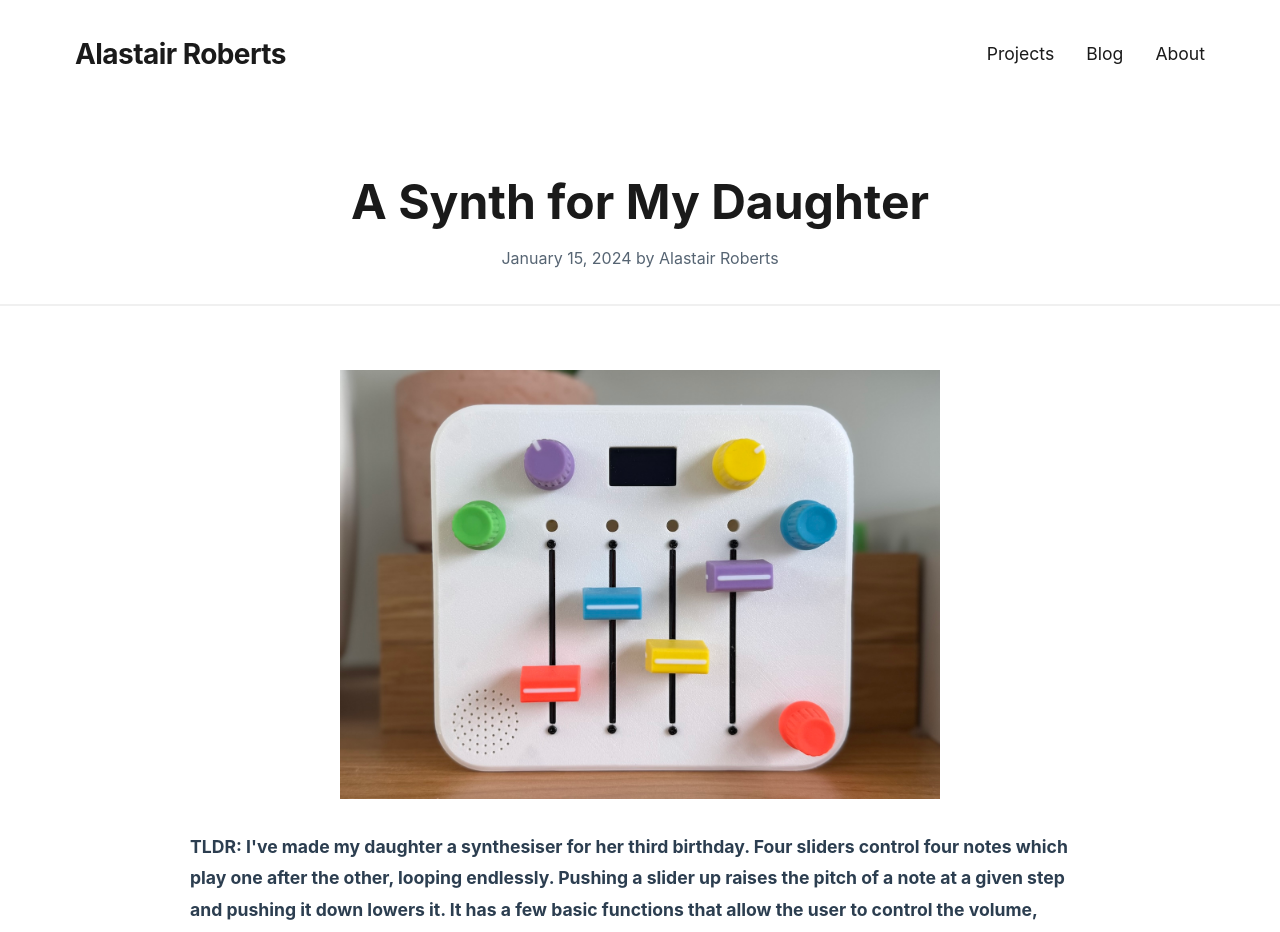
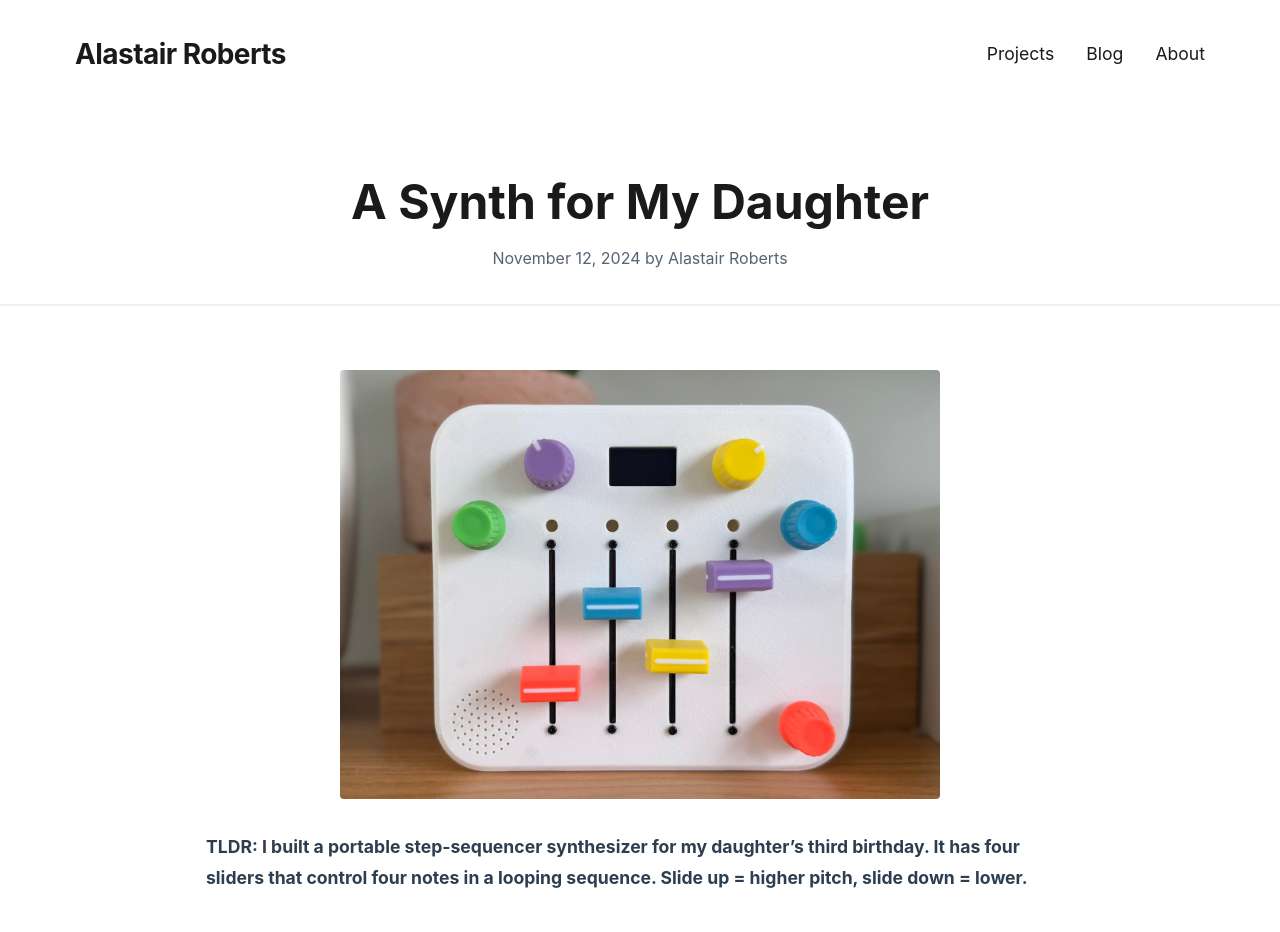
Before and after one commit to aliroberts/aliroberts.github.io, a Jekyll site: the page built from _posts/2025-11-10-a-synth-for-my-daughter.md, in a window 1280 px wide and 1400 px high. Shown: the top 932 px of the window. Built offline with Jekyll 4.4.1, drawn with Linux system fonts in a browser that asks for light colours; some of the changed text lies outside the part shown.

Commit message:
Draft polishing

```diff
--- a/_posts/2025-11-10-a-synth-for-my-daughter.md
+++ b/_posts/2025-11-10-a-synth-for-my-daughter.md
@@ -1,7 +1,7 @@
 ---
 layout: post
 title: "A Synth for My Daughter"
-date: 2024-01-15
+date: 2024-11-12
 category: Hardware
 excerpt: "How I built a portable synthesizer for my three year old daughter."
 tags: [hardware, software, iot, raspberry-pi, nodejs]
@@ -10,49 +10,95 @@
 {% assign base = '/assets/posts/2025-11-10-a-synth-for-my-daughter' | relative_url %}
 
 
-<figure>
-  <img style="max-width: 600px" src="{{ base }}/prototype-enclosure.jpeg" alt="Slider layout">
-</figure>
-
-
-<p class="tldr">TLDR: I've made my daughter a synthesiser for her third birthday. Four sliders control four notes which play one after the other, looping endlessly. Pushing a slider up raises the pitch of a note at a given step and pushing it down lowers it. It has a few basic functions that allow the user to control the volume, tempo, pitch, scale and sound and comes with a selection of patterns to choose from. It also has a screen for visual feedback and displaying a cute, dancing panda bear. Here it is in action:</p>
-
-## Inspiration
-
-For my daughter's first birthday, she was gifted a ['Montesorri Activity Board'](https://www.amazon.co.uk/Montessori-Activity-Sensory-Learning-Birthday). About the size of a paperback, it presents itself as a wooden box with various knobs and switches that control a constellation of multicoloured LEDs. It reminded of a the control surface of a synthesizer and I thought that if it could produce a few simple sounds it might make it more interesting, and possibly educational, for a child who uses it. This gave me the idea of building an accessible electronic instrument. A sequencer - that is, a controller that plays user-chosen notes one after another at regular time intervals - seemed like a natural interface since music can play without constant effort on part of the user while retaining enough creative potential for it to remain interesting. I thought sliders would provide an intuitive way of controlling the pitch of the notes since their position maps to the language that we use when talking about pitch i.e. up, down, high, low.
-
-It wasn't until her birthday the following year when we gifted her a Yoto Mini player that I resolved to actually build the thing. The Yoto Mini is a small portable audio player that allows children to play music and stories by inserting the NFC-powered cards into its slot. In addition to a large library of story book and music cards you can also purchase blank ones and use their app to connect them to your own uploaded MP3s. It is a beautiful device and simple enough for a toddler to operate. I was moved by my daughter's initial reaction when she first held this little box as it played some of her favourite music and wanted to channel some creative energy into building something fun for her.
-
-## Prototyping
-
-I started the project with a 15 year old Arduino Inventors Kit and no prior hardware experience. I figured that a reasonable place to start was to breadboard a simple MIDI controller for some as-yet-undetermined module that would generate the audio. If I could get some potentiometer readings, map them to 12 discrete values - one for each note in an octave - and turn them somehow into MIDI messages, I would have taken a small step in the right direction. Designing a pretty box to put it in could wait until later.
-
-Reading the potentiometer inputs was easy enough and I then used the [Arduino MIDI](https://github.com/FortySevenEffects/arduino_midi_library) library to generate the MIDI messages. To hear the output I wrote a small Python script that could intercept the generated MIDI signals and forward them on to my MBP's default MIDI device which could then be picked up by Logic Pro. This meant that I could use software instruments to bring the Arduino sequencer to life in the initial stages.
-
-<figure>
-  <img style="max-width: 600px" src="{{ base }}/breadboard-prototype.jpeg" alt="Slider layout">
-</figure>
-
-Once I'd got the hang of wiring up potentiometers and rotary encoders, the next step was to move the audio synthesis from Logic to my breadboard. For this I used a little $12.95 [SAM2695 synthesiser module](https://shop.m5stack.com/products/midi-synthesizer-unit-sam2695) with an integrated amplifier and speaker. Its inner workings remain a mystery to me but it does what I need it to and I was happy reduce the amount of time to get a functioning prototype into my daughter's hands.
-
-Next, I added small OLED screen to show provide some visual feedback and character and used the handy [u8g2 graphics library](https://github.com/olikraus/u8g2). This was actually more of a challenge to incorporate that anticipated since the Arduino Nano I was using has so little RAM that storing an entire screen-sized bitmap in memory and writing to the OLED in one go was out of the question. This meant that I had to be more selective with the parts of the screen I was updating. At this point I really should've switched to a much more powerful ESP32 variant which would have simplified the implementation. Updating the screen in patches is expensive and large updates could take sufficiently long that encoder readings would be interrupted resulting in dodgy controls and delayed notes. Nevertheless I persevered and accepted a little bit of MIDI lag at quicker tempos when twiddling a knob.
-
-For coding on-the-go I discovered a fantastic [microcontroller simulator called Wokwi](https://wokwi.com/) that allowed me create a diagram of my circuit and test my implementation without having to lug around my delicate prototype. They have an online simulator that's available for free and a VS Code plugin in their paid version.
-
-<div class="image-gallery cols-2">
-<a href="{{ base }}/wokwi.jpeg">
-    <img src="{{ base }}/wokwi.jpeg" alt="Woki in VS Code" style="object-position: center;">
-  </a>
-<a href="{{ base }}/breadboard.jpeg">
-    <img src="{{ base }}/breadboard.jpeg" alt="Early breadboard prototype" style=" height: 100%; object-position: center">
+<div class="image-gallery cols-1">
+<a href="{{ base }}/prototype-enclosure.jpeg">
+    <img src="{{ base }}/prototype-enclosure.jpeg" alt="Prototype-enclosure" style="max-width: 600px; object-position: center;">
   </a>
 </div>
 
-With a broadly function circuit it was time to move on to designing an enclosure and assembling a complete version of the synthesiser that my daughter could play with.
+<p class="tldr">TLDR: I built a portable step-sequencer synthesizer for my daughter’s third birthday. It has four sliders that control four notes in a looping sequence. Slide up = higher pitch, slide down = lower.
+</p>
 
-## Version 1
+<p class="tldr">It includes:</p>
 
-The prospect of moving my circuit, however simple, to a PCB seemed daunting so I decided the first version would be hand-wired together using a solderable breadboard. The good: drinking wine and hanging with Romain, who kindly offered to help with the soldering; the bad: when the time finally came to close the two halves of the enclosure, stuffing the rats nest of wires inside ended up putting pressure on a bunch of the delicate soldered joints and breaking them. My daughter could play around a bit with it - enough for me to convince/fool myself that she'd enjoy using it - but it was fragile and I resolved to make an improved version. I also decided that I'd build a few units to give to some friends and wanted something more robust that was quicker and easier to assemble.
+<ul class="tldr">
+    <li>An onboard synth module + speaker</li>
+    <li>Tempo, volume, scale, pitch, and instrument controls</li>
+    <li>An OLED screen with visual feedback + a dancing panda</li>
+    <li>A custom PCB and 3D-printed enclosure</li>
+</ul>
+
+<p class="tldr">It's a child-friendly, tactile music toy. Here's the pink edition in action:
+</p>
+
+<iframe width="100%" height="500px" src="https://www.youtube.com/embed/5gMyihI9n4o"
+        title="YouTube video player" frameborder="0"
+        allow="accelerometer; autoplay; clipboard-write; encrypted-media; gyroscope; picture-in-picture"
+        allowfullscreen>
+</iframe>
+
+## Why I built this
+
+My daughter received a Montessori activity board full of switches and LEDs for her first birthday. Watching her twist knobs and flip the switches reminded me of the control surface of a synth, and I wondered if I could build a musical version - something simple, tactile, and creative that didn’t require holding down buttons to keep the sound going. A year later I finally decided to build it. I had no prior hardware experience, so this became an excuse to learn about microcontrollers, CAD, PCB design, and 3D printing.
+
+## First steps
+
+I started the project with a 15 year old Arduino Inventors Kit and only a vague idea about how to use it. The first goal was simple: build a basic MIDI controller on a breadboard. If I could get some potentiometer readings, map them to 12 discrete values - one for each note in an octave - and emit MIDI messages, I would have taken a small step in the right direction. Adding an onboard synth module and designing a pretty box to put it in could wait until later.
+
+Reading the potentiometer inputs and turning them into the MIDI messages using the [Arduino MIDI](https://github.com/FortySevenEffects/arduino_midi_library) library was easy enough. To hear the output, I wrote a small Python script that intercepted the MIDI messages and forwarded them to my Mac’s default MIDI device, which Logic Pro could pick up. That let me "play" the breadboard through software instruments.
+
+<div class="image-gallery cols-1">
+<a href="{{ base }}/breadboard-prototype.jpeg">
+    <img src="{{ base }}/breadboard-prototype.jpeg" alt="Breadboard prototype" style="max-width: 600px; object-position: center;">
+  </a>
+</div>
+
+Once I had the hang of wiring up potentiometers and rotary encoders, the next step was to move the audio synthesis from Logic to my breadboard. For this I used a little $12.95 [SAM2695 synthesiser module](https://shop.m5stack.com/products/midi-synthesizer-unit-sam2695) with an integrated amplifier and speaker. Its inner workings remain a mystery to me but it does what I need it to and I was happy reduce the amount of time to get a functioning prototype into my daughter's hands.
+
+Next, I added small OLED screen to show provide some visual feedback and character and used the handy [u8g2 graphics library](https://github.com/olikraus/u8g2). This was trickier than I expected: the Arduino Nano has so little RAM that I couldn’t buffer a full frame. I had to update the screen in small patches, and large updates were slow enough that they occasionally interfered with encoder reads, and caused laggy notes at faster tempos. I've still got some work to do to iron out blocking screen updates, but for now I pushed through and accepted a bit of lag.
+
+<div class="image-gallery cols-1">
+<a href="{{ base }}/breadboard.jpeg">
+    <img src="{{ base }}/breadboard.jpeg" alt="Early breadboard prototype" style="max-height: 500px; object-position: center">
+  </a>
+</div>
+
+For developing on-the-go, I discovered the [Wokwi￼microcontroller simulator](https://wokwi.com/). It let me build a virtual schematic and test code without luggin around the my fragile prototype. They have a free online simulator and a paid VS Code plugin that lets you create your diagrams in the IDE.
+
+<div class="image-gallery cols-1">
+<a href="{{ base }}/wokwi.jpeg">
+    <img src="{{ base }}/wokwi.jpeg" alt="Wokwi in VS Code" style="max-height: 500px; object-position: center;">
+  </a>
+</div>
+
+Once I had a functional circuit it was time to move on to designing an enclosure and assembling a complete version of the synthesiser that my daughter could play with.
+
+### Adventures in CAD
+
+After wiring up the breadboard, the next hurdle was figuring out how to build a proper enclosure. I looked for off-the-shelf cases, but nothing matched the size I needed, and everything seemed to come in either black or beige. So I decided to learn some basic CAD and 3D-print the enclosure on a friend’s Bambu Labs A1 Mini.
+
+I downloaded Fusion 360 and started following tutorials. With only an hour or two to spare in the evenings, progress was slow at first. I’d never used any CAD software before, so I was constantly switching between learning the software and trying to make actual progress on the design. For other beginners, I highly recommend Product Design Online’s [Learn Fusion 360 in 30 Days](https://www.youtube.com/watch?v=d3qGQ2utl2A) and this excellent [video by wermy](https://www.youtube.com/watch?v=5hComh1hFzY).
+
+After a few weeks of trial-and-error, I finally had a design I could print:
+
+
+<div class="image-gallery cols-3">
+    <a href="{{ base }}/enclosure-1.jpeg">
+        <img src="{{ base }}/enclosure-1.jpeg" alt="Enclosure design - version 1" style="height: 300px; max-height: 400px; object-position: center;">
+    </a>
+    <a href="{{ base }}/3d-print-1.jpeg">
+        <img src="{{ base }}/3d-print-1.jpeg" alt="Enclosure - 3D print" style="height: 300px; max-height: 400px; object-position: center;">
+    </a>
+    <a href="{{ base }}/enclosure-1-pieces.jpeg">
+        <img src="{{ base }}/enclosure-1-pieces.jpeg" alt="Enclosure - top and bootom" style="height: 300px; max-height: 400px; object-position: center;">
+    </a>
+</div>
+
+
+
+### First assembly
+
+Moving the circuit to a proper PCB felt daunting, so for the first version I hand-wired everything on a solderable breadboard.  The good: hanging out and drinking some wine with my friend, who kindly offered to help with the soldering. The bad: when the time finally came to close the two halves of the enclosure, stuffing the rats nest of wires inside ended up putting pressure on a bunch of the delicate soldered joints and breaking them. My daughter could play around a bit with it - enough for me to convince myself that she'd genuinely enjoy using it - but it was fragile. I also wanted to make a few units for friends, which meant I needed something more robust and faster to assemble. Time to design a PCB.
 
 <div class="image-gallery cols-2">
 <a href="{{ base }}/assembly-1.jpeg">
@@ -63,18 +109,11 @@
   </a>
 </div>
 
-I also made a poor decision about the power supply. After learning that energy capacity is a thing and figuring out that a 9V battery has too little to power my components for a reasonable amount of time, I decided to opt for a 4 AA batteries and use the Arduino's built-in voltage converter to provide a steady 5 volts. Something I overlooked, however, is that the Arduino's VIN pin that provides a regulated 5V to the board requires 7-12V input, while my batteries will provide, at best, 6V when new. The board seemed to work OK at this voltage but it still seemed like a bad idea since it would likely lead to flakiness and short battery life when the voltage starts to sag.
+#### Designing a PCB
 
-Building a new version would allow me to address these shortcomings. I was also keen to make a proper battery compartment.
+Once again I was back on YouTube and fumbling my way through an unfamiliar workflow, though I stuck with Fusion 360 which has its own electronics design suite. For my first attempt I decided that I'd focus on surface-mounting the various components and save integrating the microcontroller into the board for a future project. A large chunk of the time here was spent reading datasheets, sourcing parts and importing their footprints/models into Fusion 360. Once I had learned the basics, I was able to route the circuit on a 2-layer board. One of the nice things about Fusion is that you get a full 3D model of the assembled PCB, which makes designing the enclosure much easier.
 
-
-## Version 2
-
-### PCB
-
-For the follow-up version I decided to pull up my socks and learn some elementary PCB design. Fusion 360 comes bundled with PCB design software, though there are some restrictions in place in the free version that limits the board to two layers and the size of the board to 80mm^2. The goal here was simply to provide a surface on which I could attach the various components and have them all wired up after soldering their pins. It would've been more cost effective to integrate the Arduino's Atmega chip and circuitry directly onto the board, however I wanted to keep the circuit simple and focus on learning the end-to-end flow of designing a PCB and incorporating it into a device.
-
-For those who are unfamiliar with designing PCBs in Fusion 360, they consist of three 'sheets' - a schematic, the 2D PCB layout containing component footprints and routing (wiring), and a 3D model that you can then incorporate in your enclosure. When you've decided on the components you need, you can go to one of the many online electronics retailers such as Mouser, locate a suitable part, and download some manufacturer-provided files containing the schematic, footprint and 3d model. You can then import them into Fusion 360, drag them into place and wire 'em up. When you're done, you then export the PCB design file and upload this to a manufacture's website, give them $30 and twiddle your thumbs for 5 or so days before receiving it in the post. This last part is a modern miracle.
+When I was finished, I exported the PCB design file and uploaded it to [JLCPCB](https://jlcpcb.com/). Five boards (the minimum order) cost £35.41 including shipping, and they arrived five days later. It blows my mind that this is possible.
 
 <div class="image-gallery cols-2">
 <a href="{{ base }}/pcb-design.jpeg">
@@ -85,27 +124,38 @@
   </a>
 </div>
 
-### Enclosure
+### The path to power
 
-With the PCB designed and ordered, I moved on to designing the enclosure that would house all the components. I used Fusion 360's CAD tools to model the case, ensuring proper spacing for the sliders, screen, speakers, and battery compartment. Here are some views of the enclosure design and assembly:
+For my first version I had decided to use 4 AA batteries and use the Arduino's built-in voltage converter to provide a steady 5 volts. Something I overlooked, however, is that the Arduino's VIN pin that provides a regulated 5V to the board requires 7-12V input, while my batteries will provide, at best, 6V when new. The board seemed to work OK at this voltage but it would be vulnerable to random resets as the voltage starts to sag and a short battery life.
+
+For the next iteration I decided to get rid of one of the batteries and introduce an [Adafruit Miniboost](https://www.digikey.co.uk/en/products/detail/adafruit-industries-llc/4654/12697636) to provide a regulated 5V power supply to the Arduino from the combine 4.5V from the three AA batteries. This allowed me to reduce the weight a little bit and provide the synth with a stable supply of power for a longer duration.
+
+
+### The final version
+<!--
+<figure>
+    <img src="{{ base }}/does-it-come-in-pink.jpg"/>
+</figure> -->
+
+
+Finally, I updated the enclosure so that I could securely attach the PCB and added a neat little battery compartment. I also added a small bezel to raise the height of OLED display.
 
 <div class="image-gallery cols-2">
 <a href="{{ base }}/enclosure-bottom.jpeg">
-    <img src="{{ base }}/enclosure-bottom.jpeg" alt="Enclosure bottom view" style="width: 600px; height: 400px; object-position: center; clip-path: inset(50px 0 20px 0);">
+    <img src="{{ base }}/enclosure-bottom.jpeg" alt="Enclosure bottom view" style="object-position: center;">
   </a>
 <a href="{{ base }}/enclosure-battery.jpeg">
-    <img src="{{ base }}/enclosure-battery.jpeg" alt="Battery compartment" style="width: 600px; height: 400px; object-position: center; clip-path: inset(50px 0 20px 0);">
+    <img src="{{ base }}/enclosure-battery.jpeg" alt="Battery compartment" style="object-position: center;">
   </a>
 
   <a href="{{ base }}/enclosure-pcb.jpeg">
-    <img src="{{ base }}/enclosure-pcb.jpeg" alt="PCB fitted in enclosure" style="width: 600px; height: 400px; object-position: center; clip-path: inset(50px 0 20px 0);">
+    <img src="{{ base }}/enclosure-pcb.jpeg" alt="PCB fitted in enclosure" style="object-position: center;">
   </a>
   <a href="{{ base }}/enclosure-cad.jpeg">
-    <img src="{{ base }}/enclosure-cad.jpeg" alt="Enclosure CAD design" style="width: 600px; height: 400px; object-position: center; clip-path: inset(50px 0 20px 0);">
+    <img src="{{ base }}/enclosure-cad.jpeg" alt="Enclosure CAD design" style="object-position: center;">
   </a>
 </div>
 
-### Final assembly
 
 <div class="image-gallery cols-2">
 <a href="{{ base }}/v2-pcb.jpeg">
--- a/assets/css/main.css
+++ b/assets/css/main.css
@@ -99,6 +99,7 @@
 .post-container {
   max-width: var(--post-max-width);
   margin: 0 auto;
+  padding: 0 var(--space-sm);
 }
 
 /* Header */
@@ -365,7 +366,7 @@
 
 .post-content h2 {
   /* color: var(--color-secondary); */
-  margin-top: var(--space-lg);
+  margin-top: var(--space-sm);
   margin-bottom: var(--space-sm);
 }
 
@@ -543,9 +544,13 @@
     padding: 0 var(--space-sm);
   }
 
+  .post-container {
+    padding: 0 var(--space-sm);
+  }
+
   .image-gallery {
     grid-template-columns: 1fr !important;
-    width: 100%;
+    width: 100% !important;
   }
 
   .image-gallery img {
```
Also changed, not shown: other parts of _posts/2025-11-10-a-synth-for-my-daughter.md (+3 -5 lines), assets/posts/2025-11-10-a-synth-for-my-daughter/breadboard-prototype.jpeg, assets/posts/2025-11-10-a-synth-for-my-daughter/does-it-come-in-pink.jpg (added), assets/posts/2025-11-10-a-synth-for-my-daughter/enclosure-1-pieces.jpeg (added), assets/posts/2025-11-10-a-synth-for-my-daughter/enclosure-1.jpeg (added), assets/posts/2025-11-10-a-synth-for-my-daughter/enclosure-battery.jpeg, assets/posts/2025-11-10-a-synth-for-my-daughter/enclosure-bottom.jpeg, assets/posts/2025-11-10-a-synth-for-my-daughter/enclosure-cad.jpeg, assets/posts/2025-11-10-a-synth-for-my-daughter/enclosure-pcb.jpeg, assets/posts/2025-11-10-a-synth-for-my-daughter/wokwi.jpeg, 2 other files.
